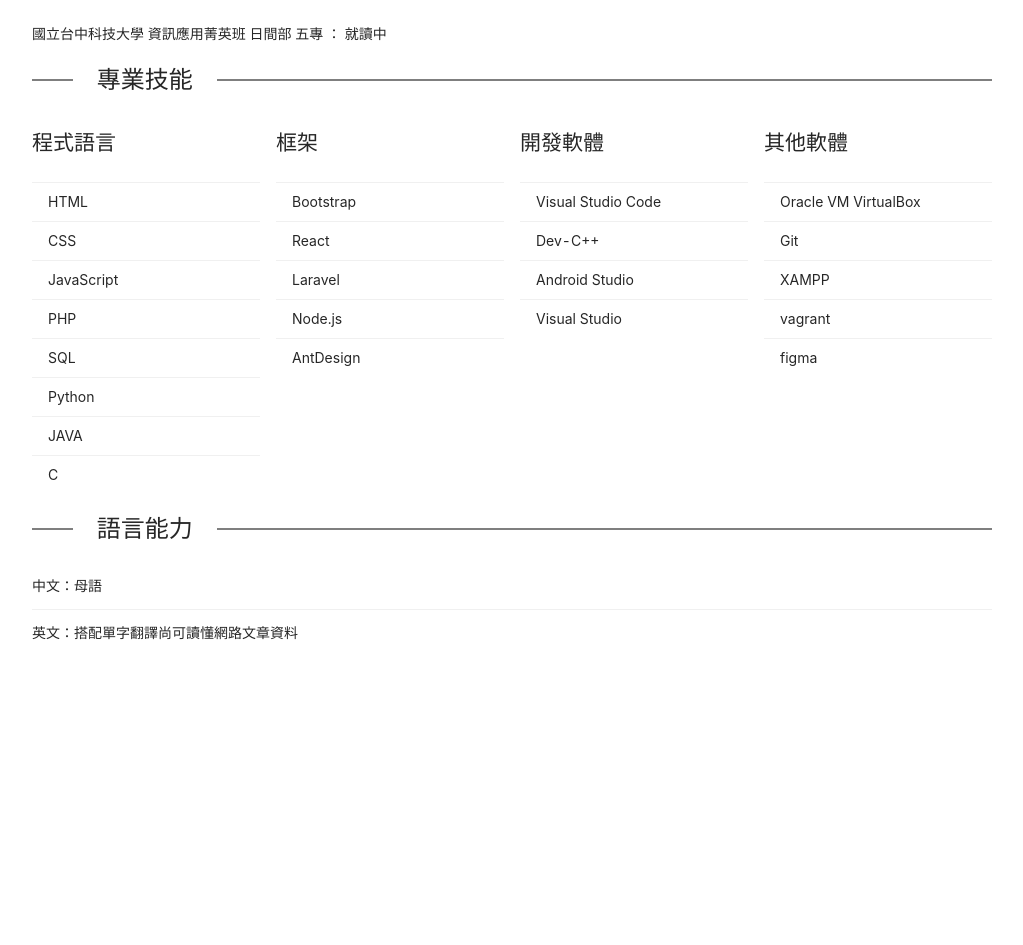
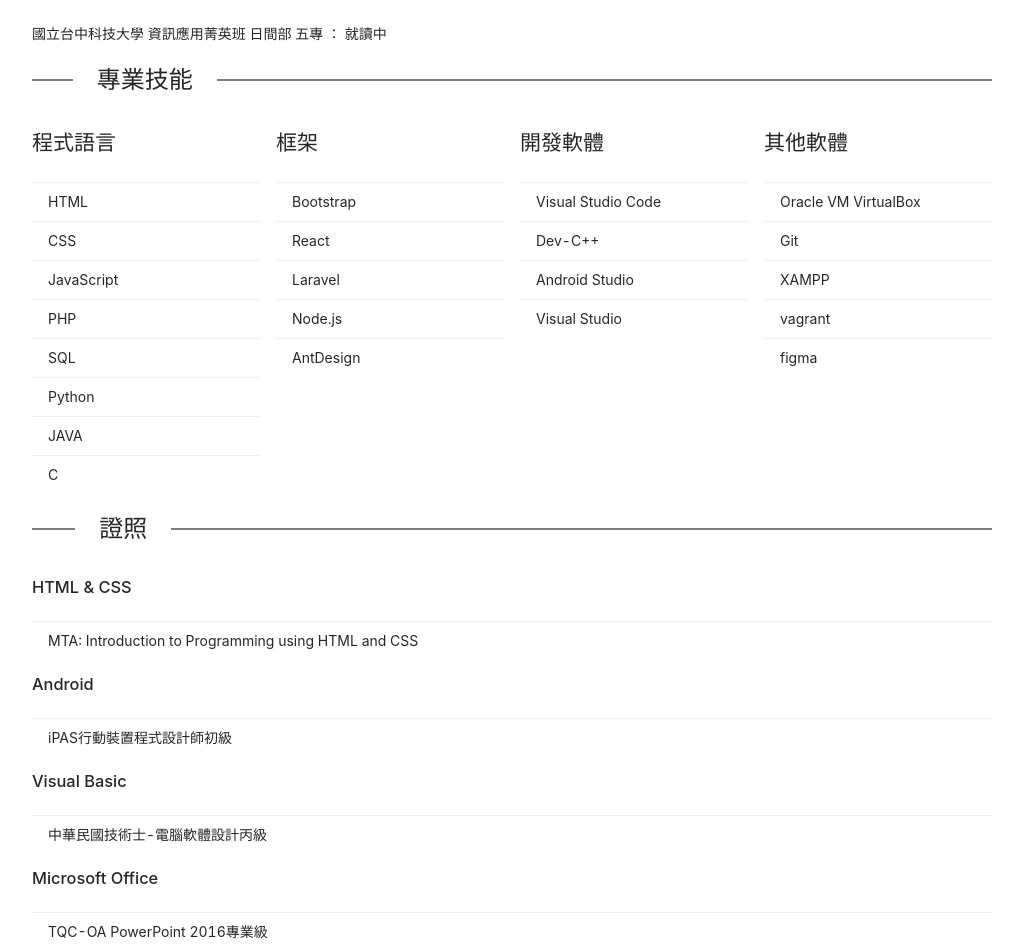
Before and after one commit to monosparta/Resume-RJ, a React (Create React App) app: page / in a window 1280 px wide. Shown: the part 987-1932 px from the top of the page, without its empty margins (128-1151 px from the left). Before the commit the page ends 1693 px from the top, so only its background shows below. Built offline with nearby package versions, Linux system fonts and the light colour scheme.

Commit message:
add licenses

```diff
--- a/src/Components/SkillList.js
+++ b/src/Components/SkillList.js
@@ -1,12 +1,21 @@
-import { List,  } from "antd";
+import { Row, Col, List } from "antd";
 
-
-function SkillList(props){
-    return(<List
-    size="small"
-        header={<h2>{props.title}</h2>}
-        dataSource={props.skill}
-        renderItem={item => <List.Item>{item}</List.Item>}
-        />)
+function SkillList(props) {
+  return (
+    <Row gutter={[16, 16]}>
+      {props.skillLists.map((skillList) => {
+        return (
+          <Col span={24} sm={{ span: 12 }} lg={{ span: 6 }}>
+            <List
+              size="small"
+              header={<h2>{skillList.title}</h2>}
+              dataSource={skillList.skill}
+              renderItem={(item) => <List.Item>{item}</List.Item>}
+            />
+          </Col>
+        );
+      })}
+    </Row>
+  );
 }
-export default SkillList
+export default SkillList;
--- a/src/Page/Resume.css
+++ b/src/Page/Resume.css
@@ -18,7 +18,7 @@
 }
 .workExperiences > li{
   margin-top: 7px;
-  left: calc(-100vw + 90px);
+  left: calc(-100vw + 130px);
   width: 200vw;
 }
 .workExperiences .ant-timeline-item-label {
--- a/src/Page/Resume.js
+++ b/src/Page/Resume.js
@@ -1,5 +1,5 @@
 import React from "react";
-import { Row, Col, Divider, Timeline,List } from "antd";
+import { Divider, Timeline, List } from "antd";
 import CollectionOfWorks from "../Components/CollectionOfWorks.js";
 import Content from "../Components/Content.js";
 import SkillList from "../Components/SkillList.js";
@@ -28,7 +28,7 @@ const CV = [
 
 const workExperiences = [
   {
-    time: "2021-02-14",
+    time: "2021-02-14~現在",
     work: "創科資訊股份有限公司 Monosparta Code Camp",
   },
 ];
@@ -68,6 +68,19 @@ const skillLists = [
   {
     title: "其他軟體",
     skill: ["Oracle VM VirtualBox", "Git", "XAMPP", "vagrant", "figma"],
+  },
+];
+
+const licenses = [
+  {
+    project: "HTML & CSS",
+    license: ["MTA: Introduction to Programming using HTML and CSS"],
+  },
+  { project: "Android", license: ["iPAS行動裝置程式設計師初級"] },
+  { project: "Visual Basic", license: ["中華民國技術士-電腦軟體設計丙級"] },
+  {
+    project: "Microsoft Office",
+    license: ["TQC-OA PowerPoint 2016專業級", "TQC-OA Excel 2016專業級"],
   },
 ];
 
@@ -113,22 +126,29 @@ function App() {
       <Divider orientation="left" className="Divider" span>
         專業技能
       </Divider>
-      <Row gutter={[16, 16]}>
-        {skillLists.map((skillList) => {
-          return (
-            <Col span={24} sm={{ span: 12 }} lg={{ span: 6 }}>
-              <SkillList title={skillList.title} skill={skillList.skill} />
-            </Col>
-          );
-        })}
-      </Row>
+      <SkillList skillLists={skillLists} />
+      <Divider orientation="left" className="Divider" span>
+        證照
+      </Divider>
+      {licenses.map((licenses) => {
+        return(<List
+          size="small"
+          header={<h3>{licenses.project}</h3>}
+          dataSource={licenses.license}
+          renderItem={(item) => <List.Item>{item}</List.Item>}
+        />);
+      })}
       <Divider orientation="left" className="Divider" span>
         語言能力
       </Divider>
       <List
         dataSource={langs}
-        renderItem={item => <List.Item>{item.lang}：{item.describe}</List.Item>}
-        />
+        renderItem={(item) => (
+          <List.Item>
+            {item.lang}：{item.describe}
+          </List.Item>
+        )}
+      />
     </div>
   );
 }
```
